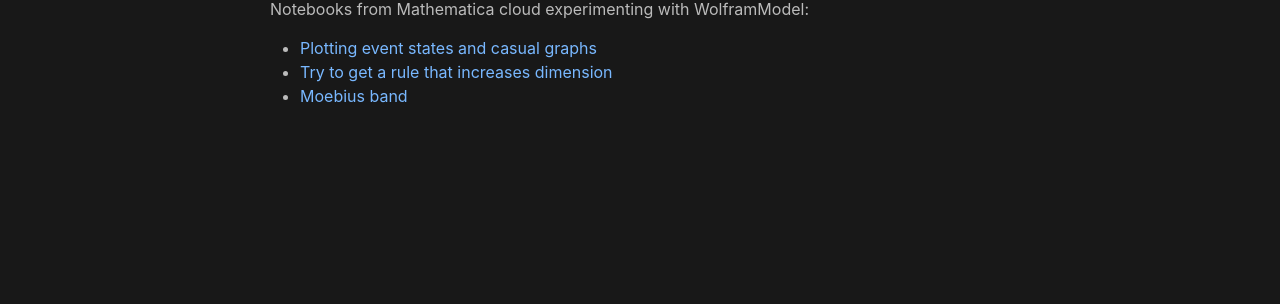
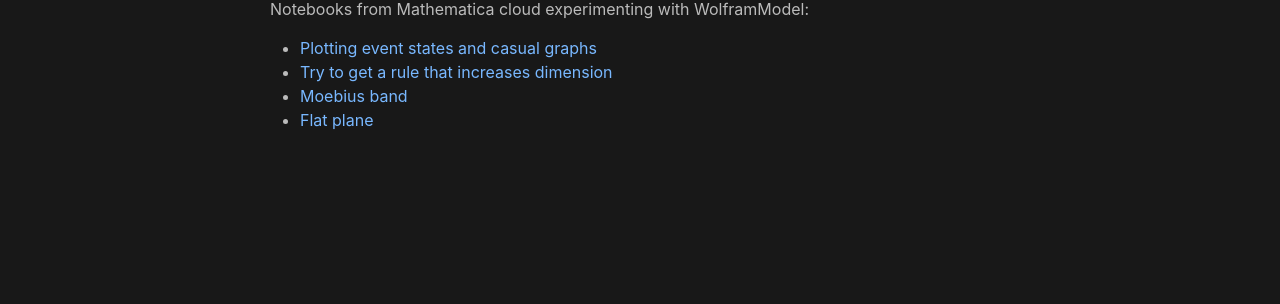
Before and after one commit to analytiq-hub/sigagent.github.io, a Jekyll site: the page built from computation_theory/_posts/2021-01-17-wolfram_model_experiments.md, in a window 1280 px wide. Shown: the part 209-513 px from the top of the page. Built offline with Jekyll 4.4.1, drawn with Linux system fonts in a browser that asks for light colours.

Commit message:
*** empty log message ***

```diff
--- a/computation_theory/_posts/2021-01-17-wolfram_model_experiments.md
+++ b/computation_theory/_posts/2021-01-17-wolfram_model_experiments.md
@@ -8,3 +8,4 @@ Notebooks from Mathematica cloud experimenting with WolframModel:
 * [Plotting event states and casual graphs](https://www.wolframcloud.com/obj/iubica2/Published/experiments2.nb)
 * [Try to get a rule that increases dimension](https://www.wolframcloud.com/obj/iubica2/Published/experiments3.nb)
 * [Moebius band](https://www.wolframcloud.com/obj/iubica2/Published/experiments4.nb)
+* [Flat plane](https://www.wolframcloud.com/obj/iubica2/Published/experiments5.nb)
```
